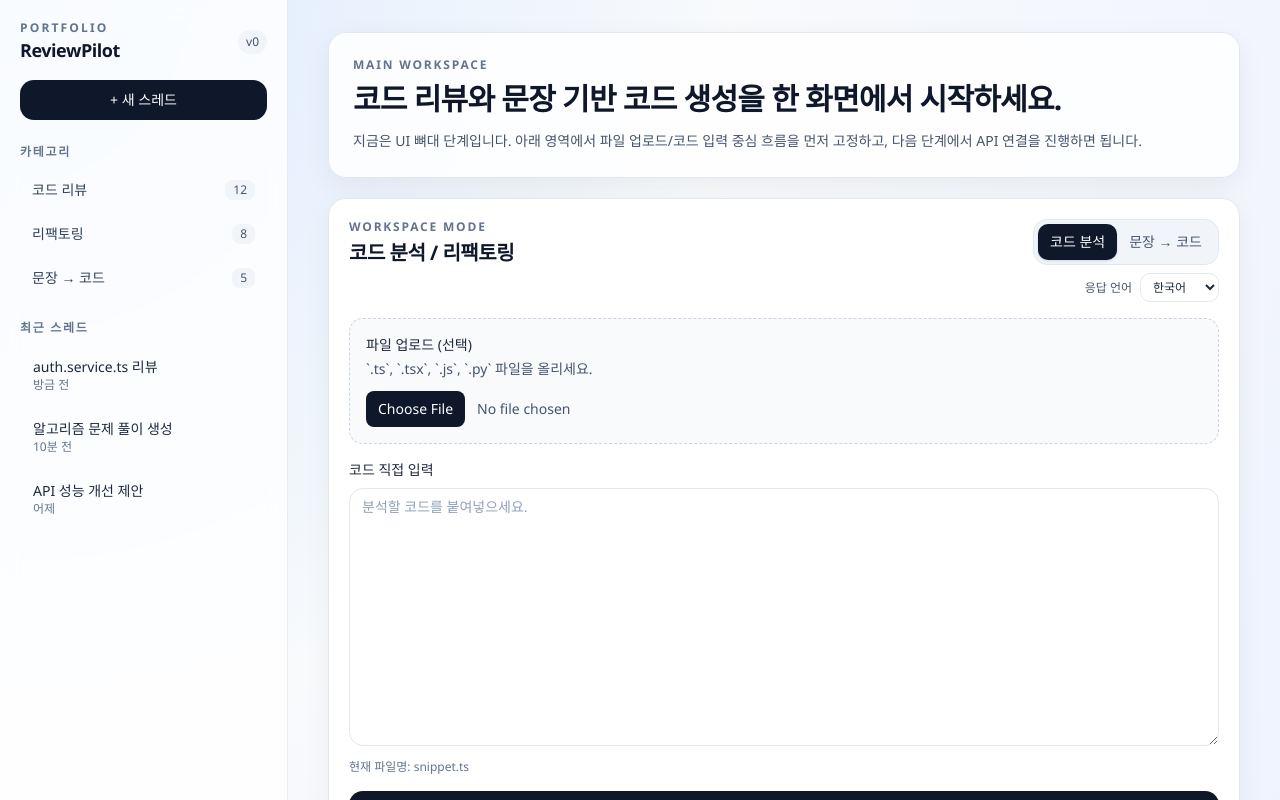
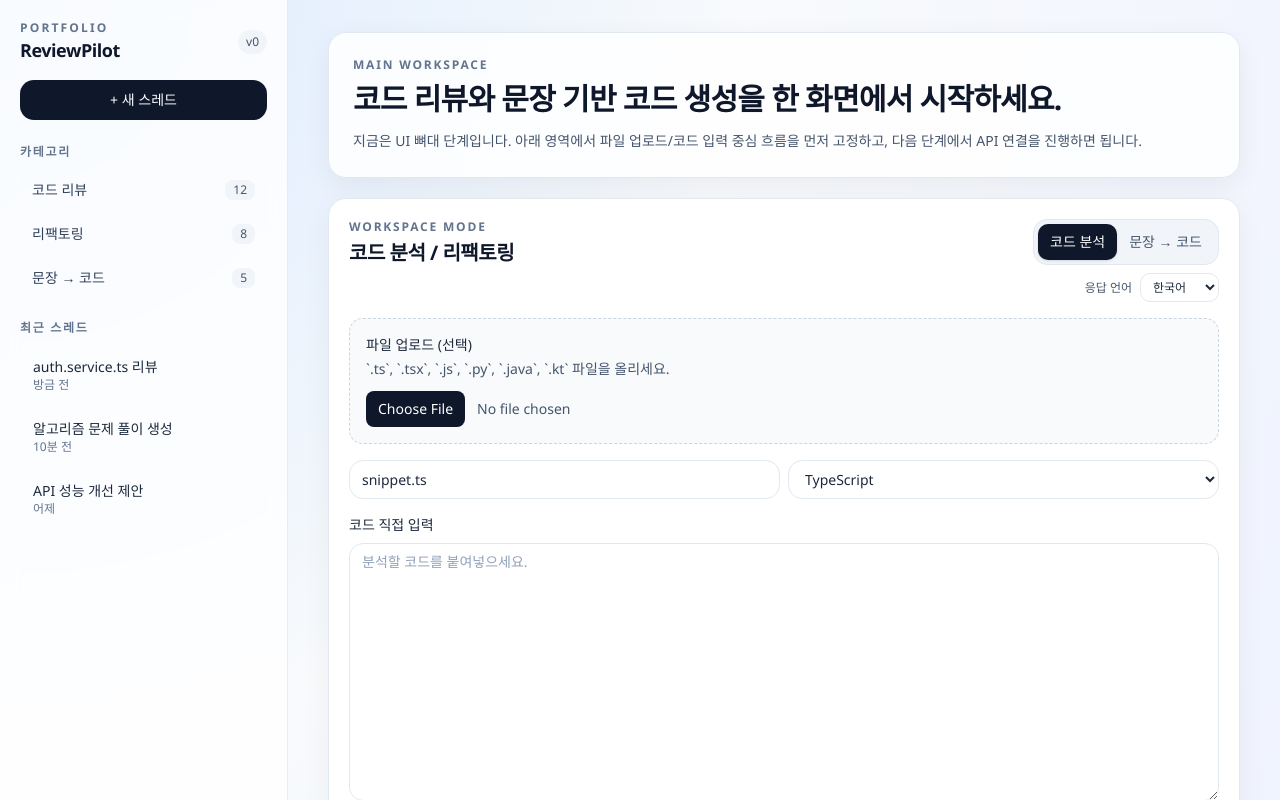
Before and after one commit to youngjoone/ai-code-reviewer, a Next.js app: page / in a window 1280 px wide. Shown: the top 800 px of the page. Built offline with nearby package versions, Linux system fonts and the light colour scheme.

Commit message:
fix: align review language and filename with user input

```diff
--- a/src/app/api/review/route.ts
+++ b/src/app/api/review/route.ts
@@ -35,6 +35,46 @@ function safeLineCount(code: string): number {
   return normalized ? normalized.split("\n").length : 0;
 }
 
+function extensionForLanguage(language: string): string | null {
+  const normalized = language.trim().toLowerCase();
+  if (normalized === "typescript" || normalized === "ts") {
+    return "ts";
+  }
+  if (normalized === "javascript" || normalized === "js") {
+    return "js";
+  }
+  if (normalized === "python" || normalized === "py") {
+    return "py";
+  }
+  if (normalized === "java") {
+    return "java";
+  }
+  if (normalized === "kotlin" || normalized === "kt") {
+    return "kt";
+  }
+  return null;
+}
+
+function inferLanguageFromFilename(filename: string): string | null {
+  const normalized = filename.trim().toLowerCase();
+  if (normalized.endsWith(".ts") || normalized.endsWith(".tsx")) {
+    return "typescript";
+  }
+  if (normalized.endsWith(".js") || normalized.endsWith(".jsx")) {
+    return "javascript";
+  }
+  if (normalized.endsWith(".py")) {
+    return "python";
+  }
+  if (normalized.endsWith(".java")) {
+    return "java";
+  }
+  if (normalized.endsWith(".kt")) {
+    return "kotlin";
+  }
+  return null;
+}
+
 export async function GET() {
   const payload = reviewHealthResponseSchema.parse({
     ok: true,
@@ -65,10 +105,17 @@ export async function POST(request: Request) {
   }
 
   const code = parsedBody.data.code;
-  const language = parsedBody.data.language ?? "typescript";
+  const requestedLanguage = parsedBody.data.language?.trim();
+  const requestedFilename = parsedBody.data.filename?.trim();
+  const fallbackExtension =
+    requestedLanguage ? extensionForLanguage(requestedLanguage) : null;
+  const filename =
+    requestedFilename ||
+    (fallbackExtension ? `snippet.${fallbackExtension}` : "snippet.txt");
+  const language =
+    requestedLanguage || inferLanguageFromFilename(filename) || "plaintext";
   const responseLanguage =
     parsedBody.data.responseLanguage ?? responseLanguageSchema.enum.ko;
-  const filename = parsedBody.data.filename ?? "snippet.ts";
   const lineCount = safeLineCount(code);
 
   try {
--- a/src/app/page.tsx
+++ b/src/app/page.tsx
@@ -40,6 +40,14 @@ const GENERATE_STYLE_LABEL: Record<GenerateStyle, string> = {
   clean: "깔끔한 구현",
   fast: "성능 우선",
   explain: "설명 포함",
+};
+
+const REVIEW_LANGUAGE_EXTENSION: Record<GenerateLanguage, string> = {
+  typescript: "ts",
+  javascript: "js",
+  python: "py",
+  java: "java",
+  kotlin: "kt",
 };
 
 const RESPONSE_LANGUAGE_LABEL: Record<ResponseLanguage, string> = {
@@ -291,10 +299,38 @@ function highlightCodeToHtml(code: string, language: string): string {
   return highlighted;
 }
 
+function defaultFilenameForReviewLanguage(language: GenerateLanguage): string {
+  return `snippet.${REVIEW_LANGUAGE_EXTENSION[language]}`;
+}
+
+function inferReviewLanguageFromFilename(filename: string): GenerateLanguage | null {
+  const normalized = filename.trim().toLowerCase();
+  if (normalized.endsWith(".ts") || normalized.endsWith(".tsx")) {
+    return "typescript";
+  }
+  if (normalized.endsWith(".js") || normalized.endsWith(".jsx")) {
+    return "javascript";
+  }
+  if (normalized.endsWith(".py")) {
+    return "python";
+  }
+  if (normalized.endsWith(".java")) {
+    return "java";
+  }
+  if (normalized.endsWith(".kt")) {
+    return "kotlin";
+  }
+  return null;
+}
+
 export default function Home() {
   const [mode, setMode] = useState<"review" | "generate">("review");
   const [reviewCode, setReviewCode] = useState("");
-  const [reviewFilename, setReviewFilename] = useState("snippet.ts");
+  const [reviewLanguage, setReviewLanguage] =
+    useState<GenerateLanguage>("typescript");
+  const [reviewFilename, setReviewFilename] = useState(
+    defaultFilenameForReviewLanguage("typescript")
+  );
   const [generatePrompt, setGeneratePrompt] = useState("");
   const [generateLanguage, setGenerateLanguage] =
     useState<GenerateLanguage>("typescript");
@@ -363,10 +399,12 @@ export default function Home() {
     setErrorMessage(null);
 
     try {
+      const filename =
+        reviewFilename.trim() || defaultFilenameForReviewLanguage(reviewLanguage);
       const parsedPayload = reviewRequestSchema.safeParse({
         code: reviewCode,
-        filename: reviewFilename,
-        language: "typescript",
+        filename,
+        language: reviewLanguage,
         responseLanguage,
       });
 
@@ -430,7 +468,23 @@ export default function Home() {
 
     const text = await file.text();
     setReviewFilename(file.name);
+    const inferredLanguage = inferReviewLanguageFromFilename(file.name);
+    if (inferredLanguage) {
+      setReviewLanguage(inferredLanguage);
+    }
     setReviewCode(text);
+  }
+
+  function handleReviewLanguageChange(nextLanguage: GenerateLanguage) {
+    setReviewLanguage(nextLanguage);
+    setReviewFilename((prevFilename) => {
+      const normalized = prevFilename.trim().toLowerCase();
+      const isDefaultSnippet = normalized.startsWith("snippet.");
+      if (!normalized || isDefaultSnippet) {
+        return defaultFilenameForReviewLanguage(nextLanguage);
+      }
+      return prevFilename;
+    });
   }
 
   async function copyToClipboard(text: string, key: string) {
@@ -611,7 +665,9 @@ export default function Home() {
                     className="block rounded-xl border border-dashed border-slate-300 bg-slate-50 p-4 text-sm text-slate-600"
                   >
                     <p className="font-medium text-slate-800">파일 업로드 (선택)</p>
-                    <p className="mt-1">`.ts`, `.tsx`, `.js`, `.py` 파일을 올리세요.</p>
+                    <p className="mt-1">
+                      `.ts`, `.tsx`, `.js`, `.py`, `.java`, `.kt` 파일을 올리세요.
+                    </p>
                     <input
                       id="review-file"
                       name="review-file"
@@ -621,6 +677,33 @@ export default function Home() {
                       className="mt-3 block w-full text-sm text-slate-600 file:mr-3 file:rounded-md file:border-0 file:bg-slate-900 file:px-3 file:py-2 file:text-sm file:font-medium file:text-white hover:file:bg-slate-700"
                     />
                   </label>
+
+                  <div className="mt-4 grid grid-cols-1 gap-2 sm:grid-cols-2">
+                    <input
+                      type="text"
+                      name="review-filename"
+                      value={reviewFilename}
+                      onChange={(event) => setReviewFilename(event.target.value)}
+                      placeholder="파일명 (예: snippet.java)"
+                      className="rounded-xl border border-slate-200 bg-white px-3 py-2 text-sm text-slate-800 outline-none ring-slate-900/10 transition placeholder:text-slate-400 focus:ring-4"
+                    />
+                    <select
+                      name="review-language"
+                      value={reviewLanguage}
+                      onChange={(event) =>
+                        handleReviewLanguageChange(
+                          event.target.value as GenerateLanguage
+                        )
+                      }
+                      className="rounded-xl border border-slate-200 bg-white px-3 py-2 text-sm text-slate-800 outline-none ring-slate-900/10 transition focus:ring-4"
+                    >
+                      {GENERATE_LANGUAGES.map((language) => (
+                        <option key={language} value={language}>
+                          {GENERATE_LANGUAGE_LABEL[language]}
+                        </option>
+                      ))}
+                    </select>
+                  </div>
 
                   <label htmlFor="review-code" className="mt-4 block text-sm">
                     <span className="font-medium text-slate-800">코드 직접 입력</span>
@@ -636,7 +719,7 @@ export default function Home() {
                   </label>
 
                   <p className="mt-2 text-xs text-slate-500">
-                    현재 파일명: {reviewFilename}
+                    현재 파일명: {reviewFilename || defaultFilenameForReviewLanguage(reviewLanguage)}
                   </p>
 
                   <button
```
